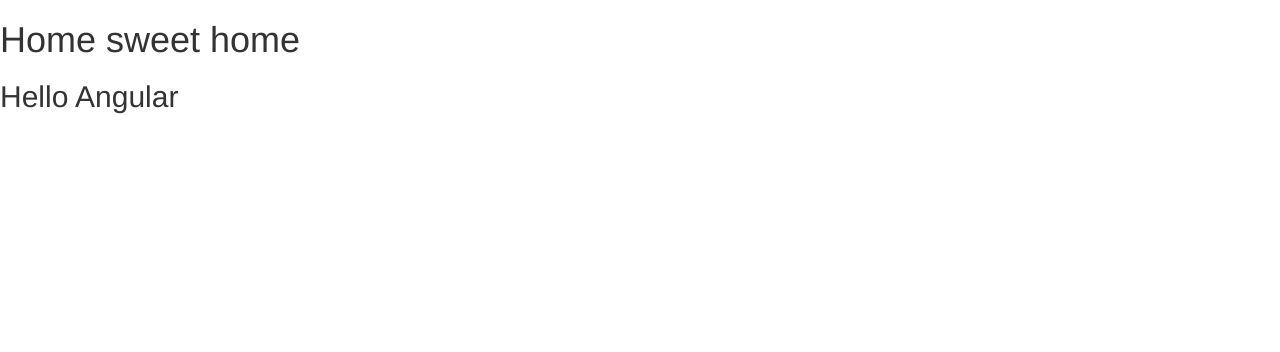
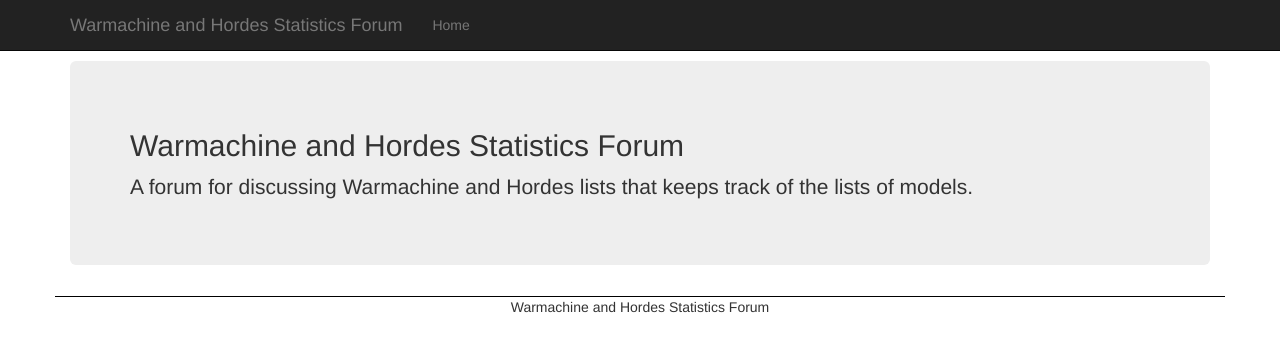
Before and after one commit to livarcocc/warmahordes_stats, a Node server app: page / in a window 1280 px wide. Shown: the top 352 px of the page. Run offline with Node 20, Linux system fonts and the light colour scheme; some libraries are stand-ins or nearby versions.

Commit message:
Adding format to the landing page and enabling deployment to Heroku

```diff
--- a/package.json
+++ b/package.json
@@ -5,6 +5,10 @@
   "main": "index.js",
   "scripts": {
     "test": "echo \"Error: no test specified\" && exit 1"
+  },
+  "engines": {
+    "node": "0.10.x",
+    "npm": "1.4.x"
   },
   "repository": {
     "type": "git",
--- a/public/app/app.js
+++ b/public/app/app.js
@@ -5,7 +5,3 @@
   $routeProvider
     .when('/', { templateUrl: '/views/home.html', controller: 'homeCtrl'});
 });
-
-angular.module('warmahordes_stats').controller('homeCtrl', function($scope) {
-  $scope.hello = "Hello Angular"
-});
--- a/public/css/site.css
+++ b/public/css/site.css
@@ -0,0 +1 @@
+body{padding-top:61px}footer{padding-left:15px;padding-right:15px;border-top:1px solid black}
--- a/public/css/site.less
+++ b/public/css/site.less
@@ -0,0 +1,9 @@
+body {
+  padding-top: 61px;
+}
+
+footer {
+  padding-left: 15px;
+  padding-right: 15px;
+  border-top: 1px solid black;
+}
--- a/public/views/home.html
+++ b/public/views/home.html
@@ -1,2 +1,19 @@
-<h1>Home sweet home</h1>
-<h2>{{ hello }}</h2>
+<section class="container">
+    <section class="jumbotron">
+        <h2>
+            Warmachine and Hordes Statistics Forum
+        </h2>
+        <p>
+            A forum for discussing Warmachine and Hordes lists that keeps track of the lists of models.
+        </p>
+    </section>
+
+    <section class="row">
+        <section class="col-md-6">
+            <div ng-include="'/views/threads.html'"></div>
+        </section>
+        <section class="col-md-6">
+            <div ng-include="'/views/army-lists.html'"></div>
+        </section>
+    </section>
+</section>
--- a/server/includes/layout.jade
+++ b/server/includes/layout.jade
@@ -1,6 +1,7 @@
 doctype html
 html
   head
+    title Warmachine and Hordes Statistics Forum
     link(href="/favicon.ico", rel="shortcut icon" type="image/x-icon")
     link(rel="stylesheet", href="/css/bootstrap.css")
     link(rel="stylesheet", href="/vendor/toastr/toastr.css")
--- a/server/includes/scripts.jade
+++ b/server/includes/scripts.jade
@@ -3,3 +3,4 @@
 script(type="text/javascript", src="/vendor/angular-resource/angular-resource.js")
 script(type="text/javascript", src="/vendor/angular-route/angular-route.js")
 script(type="text/javascript", src="/app/app.js")
+script(type="text/javascript", src="/app/controllers/homeCtrl.js")
--- a/server/views/index.html
+++ b/server/views/index.html
@@ -1 +1 @@
-<!DOCTYPE html><html><head><link href="/favicon.ico" rel="shortcut icon" type="image/x-icon"><link rel="stylesheet" href="/css/bootstrap.css"><link rel="stylesheet" href="/vendor/toastr/toastr.css"><link rel="stylesheet" href="/css/site.css"></head><body ng-app="warmahordes_stats"><section ng-view></section><script type="text/javascript" src="/vendor/jquery/dist/jquery.js"></script><script type="text/javascript" src="/vendor/angular/angular.js"></script><script type="text/javascript" src="/vendor/angular-resource/angular-resource.js"></script><script type="text/javascript" src="/vendor/angular-route/angular-route.js"></script><script type="text/javascript" src="/app/app.js"></script></body></html>
+<!DOCTYPE html><html><head><title>Warmachine and Hordes Statistics Forum</title><link href="/favicon.ico" rel="shortcut icon" type="image/x-icon"><link rel="stylesheet" href="/css/bootstrap.css"><link rel="stylesheet" href="/vendor/toastr/toastr.css"><link rel="stylesheet" href="/css/site.css"></head><body ng-app="warmahordes_stats"><div class="navbar navbar-inverse navbar-fixed-top"><div class="container"><div class="navbar-header"><a href="/" class="navbar-brand">Warmachine and Hordes Statistics Forum</a></div><div class="navbar-collapse collapse"><ul class="nav navbar-nav"><li><a href="/">Home</a></li></ul></div></div></div><section ng-view class="content"></section><footer class="container text-center"><p>Warmachine and Hordes Statistics Forum</p></footer><script type="text/javascript" src="/vendor/jquery/dist/jquery.js"></script><script type="text/javascript" src="/vendor/angular/angular.js"></script><script type="text/javascript" src="/vendor/angular-resource/angular-resource.js"></script><script type="text/javascript" src="/vendor/angular-route/angular-route.js"></script><script type="text/javascript" src="/app/app.js"></script><script type="text/javascript" src="/app/controllers/homeCtrl.js"></script></body></html>
--- a/server/views/index.jade
+++ b/server/views/index.jade
@@ -1,4 +1,15 @@
 extends ../includes/layout
 
 block main-content
-  section(ng-view)
+  .navbar.navbar-inverse.navbar-fixed-top
+    .container
+      .navbar-header
+        a.navbar-brand(href="/") Warmachine and Hordes Statistics Forum
+      .navbar-collapse.collapse
+        ul.nav.navbar-nav
+          li
+            a(href="/") Home
+  section.content(ng-view)
+
+  footer.container.text-center
+    p Warmachine and Hordes Statistics Forum
```
